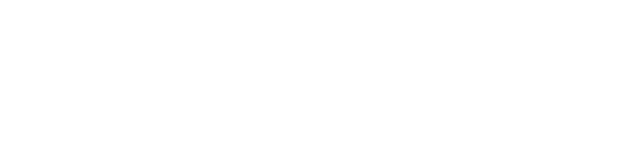
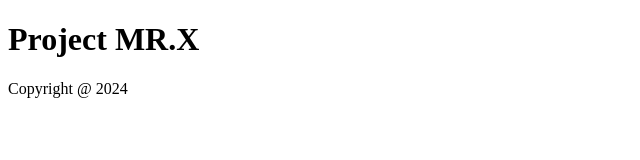
Before and after one commit to Satham-MJ/project-mrx, a plain HTML site: page index.html in a window 1280 px wide. Shown: the whole page, without its empty margins (0-640 px from the left). Drawn offline with Linux system fonts and the light colour scheme.

Commit message:
Update index.html

```diff
--- a/index.html
+++ b/index.html
@@ -6,6 +6,11 @@
 	<title>Project MR.X</title>
 </head>
 <body>
-
+<header>
+	<h1>Project MR.X</h1>
+</header>
+<footer>
+	<p>Copyright @ 2024</p>
+</footer>
 </body>
 </html>
```
